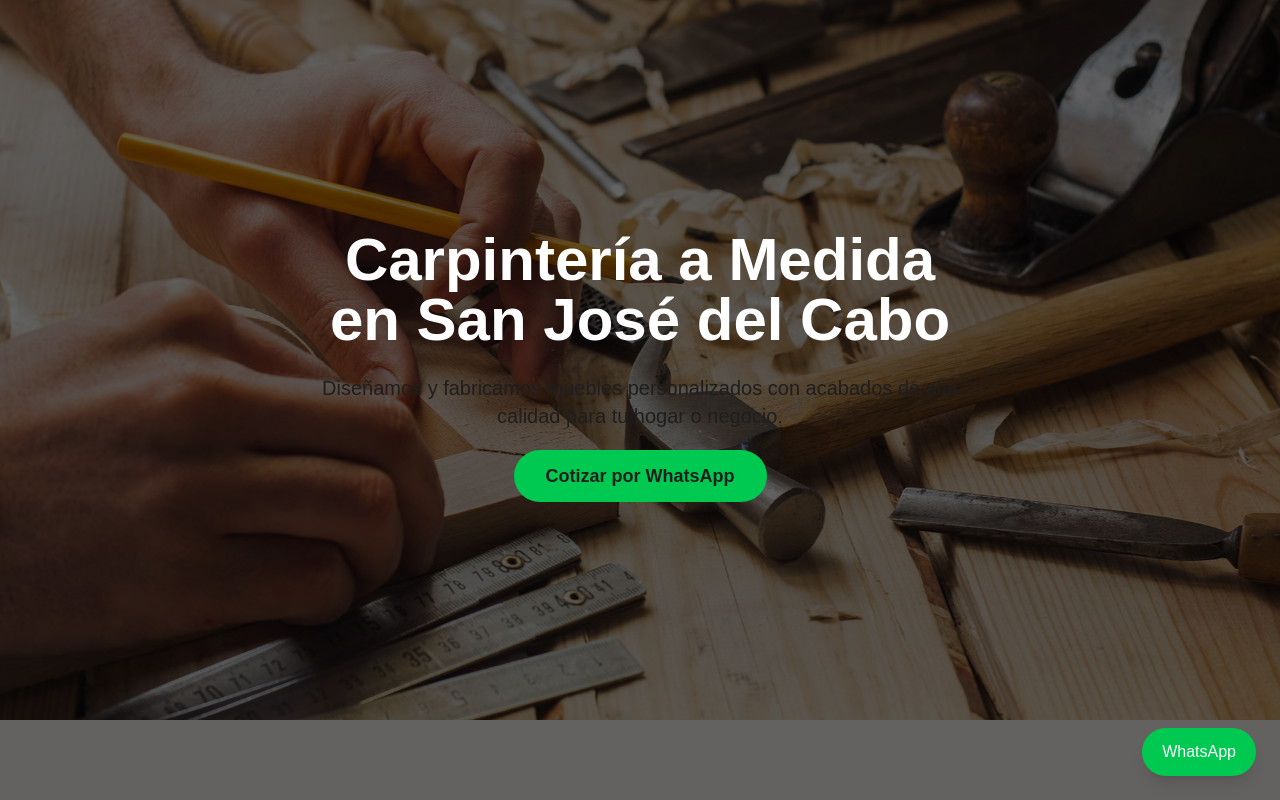
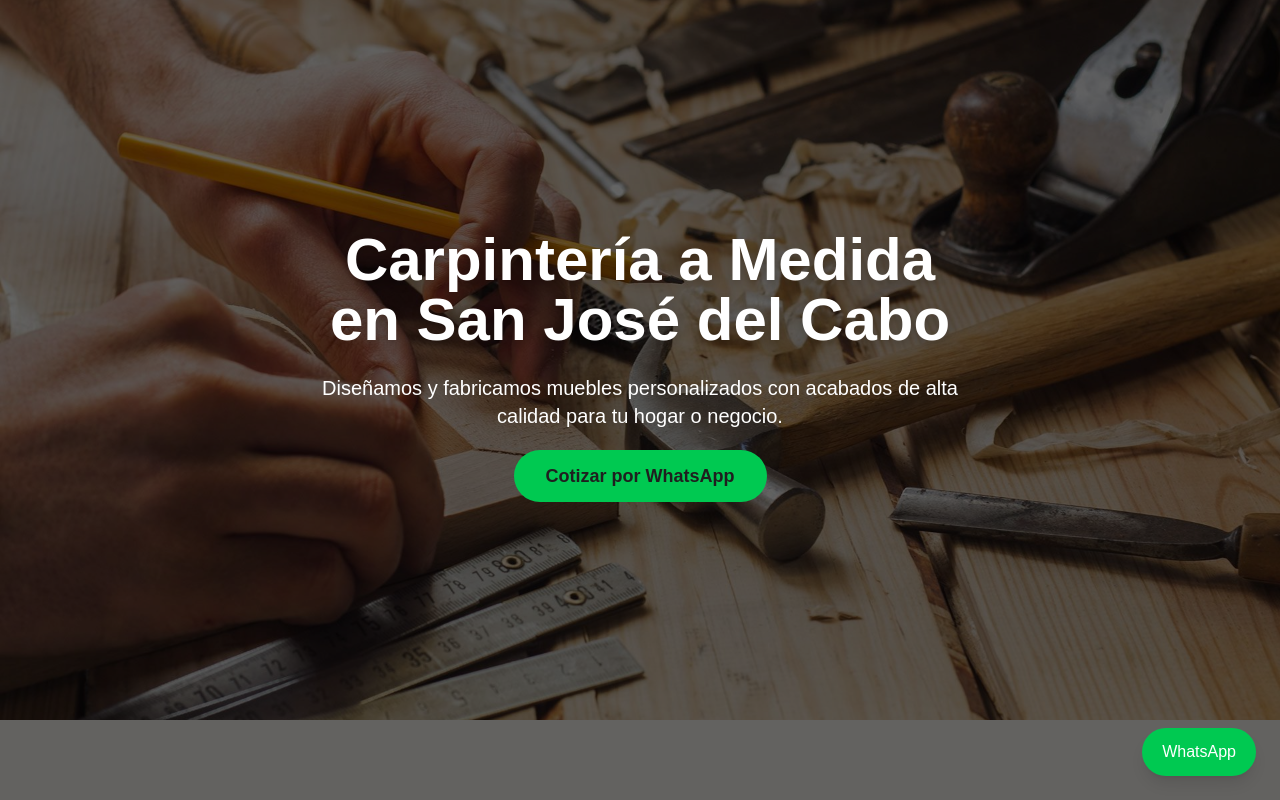
Before and after one commit to Rospichardo/carpinteria-web, a Next.js app: page / in a window 1280 px wide. Shown: the top 800 px of the page. Built offline with nearby package versions, Linux system fonts and the light colour scheme.

Commit message:
cambio de letra

```diff
--- a/app/page.tsx
+++ b/app/page.tsx
@@ -44,13 +44,13 @@ export default function Home() {
   {/* contenido */}
   <div className="relative z-10 px-6">
 
-  <h1 className="text-5xl md:text-6xl font-bold mb-6 text-white">
+  <h1 className="text-5xl md:text-6xl font-bold mb-6 text-white drop-shadow-lg">
   Carpintería a Medida
   <br />
   en San José del Cabo
 </h1>
 
-    <p className="text-lg md:text-xl mb-8 max-w-2xl mx-auto">
+<p className="text-lg md:text-xl mb-8 max-w-2xl mx-auto text-white">
       Diseñamos y fabricamos muebles personalizados con acabados
       de alta calidad para tu hogar o negocio.
     </p>
```
